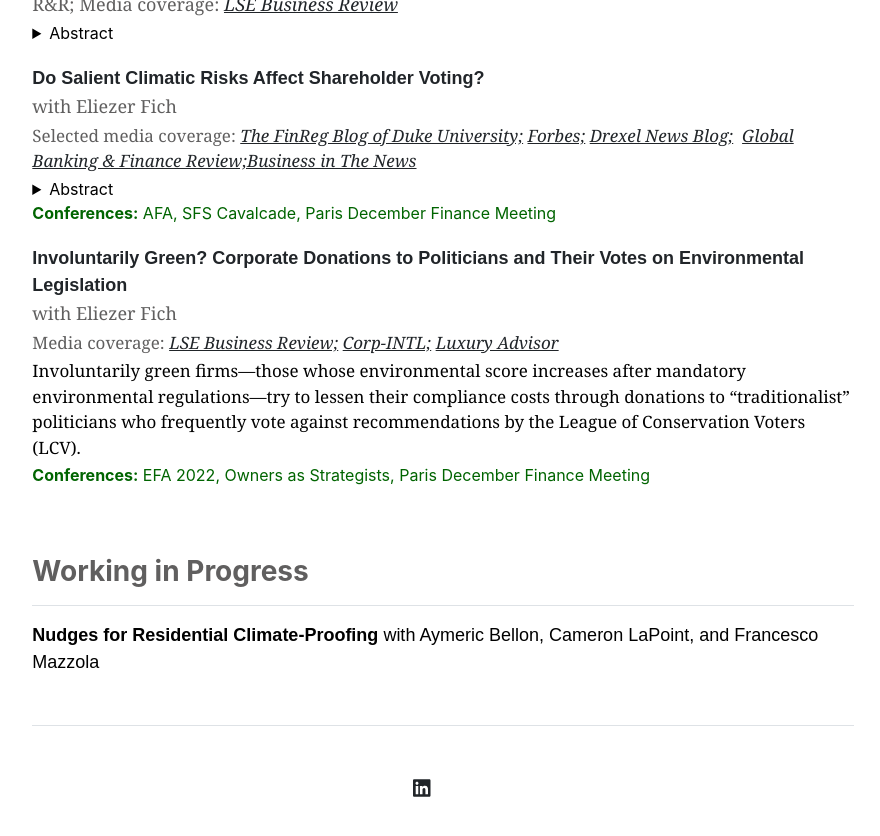
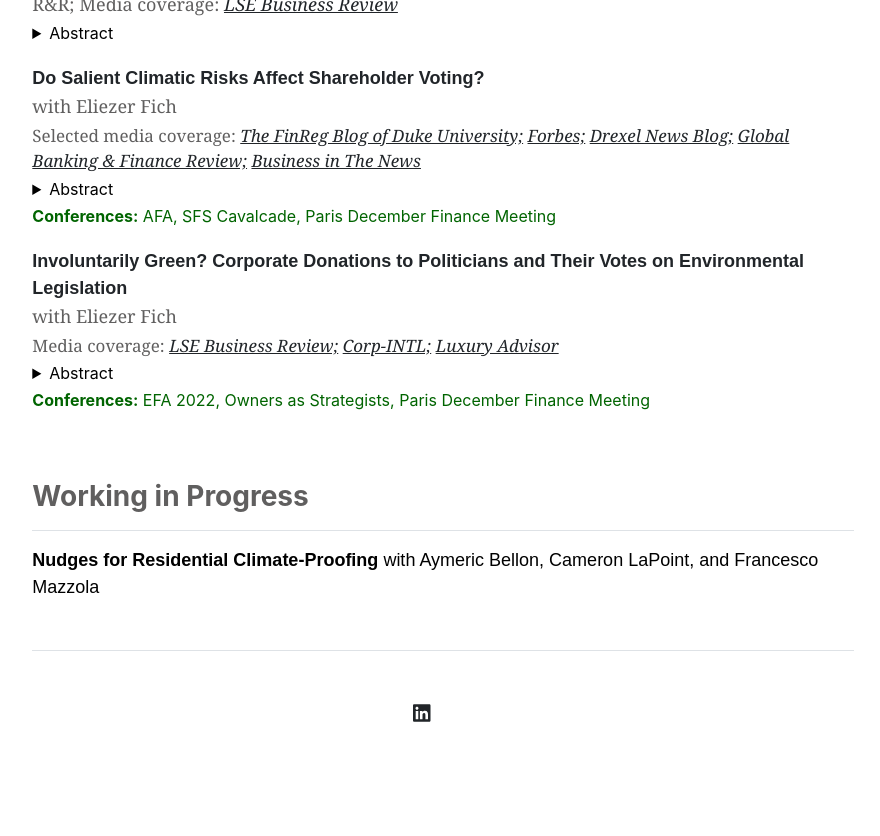
Before and after one commit to guosongxu/guosongxu.github.io, a Jekyll site: the page built from index.md, in a window 1280 px wide and 900 px high, scrolled down 1523 px. Shown: the top 836 px of the window, without its empty margins (197-1077 px from the left). Built offline with Jekyll 4.4.1, drawn with Linux system fonts in a browser that asks for light colours.

Commit message:
Update home.html

```diff
--- a/_layouts/home.html
+++ b/_layouts/home.html
@@ -65,20 +65,25 @@
 
     <p style="font-family:arial, 'MS Sans Serif', arial;font-size:18px;margin-bottom:1px;margin-top:20px;"><a rel="noreferrer noopener" aria-label=" (opens in a new tab)" href="https://papers.ssrn.com/sol3/papers.cfm?abstract_id=3895071" target="_blank" style="text-decoration:none;"><strong>Do Salient Climatic Risks Affect Shareholder Voting?</strong></a></p>
     <p style="font-family:georgia;font-size:18px;margin-bottom:3px;color:#605F5F">with Eliezer Fich</p>
-    <p style="font-family:georgia;font-size:17px;margin-bottom:3px;color:#605F5F">Selected media coverage:&nbsp;<em><a rel="noreferrer noopener" href="https://sites.law.duke.edu/thefinregblog/2021/08/27/do-extreme-weather-events-alter-investors-support-for-the-environment/" target="_blank">The FinReg Blog of Duke University;</a>&nbsp;<a rel="noreferrer noopener" href="https://www.forbes.com/sites/mattsymonds/2023/05/09/how-business-school-research-can-serve-the-world-today/?sh=f99bd0f5fd1d" target="_blank">Forbes;</a>&nbsp;<a rel="noreferrer noopener" href="https://newsblog.drexel.edu/2021/10/13/extreme-weather-events-influence-shareholder-support-of-climate-related-initiatives/" target="_blank">Drexel News Blog;</a>&nbsp;</a>&nbsp;<a rel="noreferrer noopener" href="https://www.globalbankingandfinance.com/how-can-beliefs-shape-corporate-climate-policies/" target="_blank">Global Banking &amp; Finance Review;<a rel="noreferrer noopener" href="https://businessinthenews.co.uk/2021/10/14/shareholders-more-likely-to-support-eco-initiatives-if-they-have-experienced-climate-disasters/" target="_blank">Business in The News</a></em> </p>
+    <p style="font-family:georgia;font-size:17px;margin-bottom:3px;color:#605F5F">Selected media coverage:&nbsp;<em><a rel="noreferrer noopener" href="https://sites.law.duke.edu/thefinregblog/2021/08/27/do-extreme-weather-events-alter-investors-support-for-the-environment/" target="_blank">The FinReg Blog of Duke University;</a>&nbsp;<a rel="noreferrer noopener" href="https://www.forbes.com/sites/mattsymonds/2023/05/09/how-business-school-research-can-serve-the-world-today/?sh=f99bd0f5fd1d" target="_blank">Forbes;</a>&nbsp;<a rel="noreferrer noopener" href="https://newsblog.drexel.edu/2021/10/13/extreme-weather-events-influence-shareholder-support-of-climate-related-initiatives/" target="_blank">Drexel News Blog;</a>&nbsp;<a rel="noreferrer noopener" href="https://www.globalbankingandfinance.com/how-can-beliefs-shape-corporate-climate-policies/" target="_blank">Global Banking &amp; Finance Review;</a>&nbsp;<a rel="noreferrer noopener" href="https://businessinthenews.co.uk/2021/10/14/shareholders-more-likely-to-support-eco-initiatives-if-they-have-experienced-climate-disasters/" target="_blank">Business in The News</a></em> </p>
     <details>
       <summary>Abstract</summary>
       <p>
         Institutional shareholders affected by hurricanes subsequently support environmental proposals in non-affected firms even if they never voted for similar initiatives. Affected shareholders raise their holdings in firms where their pro-climate votes are consequential. More voting support after hurricanes has real effects as environmental proposals endorsed by more hurricane-afflicted shareholders are more likely to pass. Moreover, upon passing environmental proposals, firms exhibit non-trivial decreases in their market capitalization and downgrades by equity analysts. Our evidence indicates that by changing shareholders’ perceptions of the risks faced by their portfolio firms, disruptive life events ultimately shape environmental activism, corporate policies, and firm performance.
       </p>
     </details>
-    <p style="font-size:16px;margin-bottom:20px;color:#006400"><strong>Conferences:</strong> AFA, SFS Cavalcade, Paris December Finance Meeting</p>
+    <p style="font-size:16px;margin-bottom:20px;margin-top:3px;color:#006400"><strong>Conferences:</strong> AFA, SFS Cavalcade, Paris December Finance Meeting</p>
 
     <p style="font-family:arial, 'MS Sans Serif', arial;font-size:18px;margin-bottom:1px;"><a rel="noreferrer noopener" aria-label=" (opens in a new tab)" href="https://papers.ssrn.com/sol3/papers.cfm?abstract_id=3980416" target="_blank" style="text-decoration:none;"><strong>Involuntarily Green? Corporate Donations to Politicians and Their Votes on Environmental Legislation</strong></a></p>
     <p style="font-family:georgia;font-size:18px;margin-bottom:3px;color:#605F5F">with Eliezer Fich</p>
     <p style="font-family:georgia;font-size:17px;margin-bottom:3px;color:#605F5F">Media coverage:&nbsp;<em><a rel="noreferrer noopener" href="https://blogs.lse.ac.uk/businessreview/2022/04/25/why-do-green-firms-support-anti-climate-legislators/" target="_blank">LSE Business Review;</a>&nbsp;<a rel="noreferrer noopener" href="https://www.corp-intl.com/news/newsitem.aspx?ID=399" target="_blank">Corp-INTL;</a>&nbsp;<a rel="noreferrer noopener" href="https://luxuryadviser.com/green-firms-secretly-donate-more-money-to-support-anti-climate-politicians/" target="_blank">Luxury Advisor</a></em> </p>
-    <p style="font-family:georgia;font-size:17px;margin-bottom:3px">Involuntarily green firms—those whose environmental score increases after mandatory environmental regulations—try to lessen their compliance costs through donations to “traditionalist” politicians who frequently vote against recommendations by the League of Conservation Voters (LCV). </p>
-    <p style="font-size:16px;margin-bottom:20px;color:#006400"><strong>Conferences:</strong> EFA 2022, Owners as Strategists, Paris December Finance Meeting</p>
+    <details>
+      <summary>Abstract</summary>
+      <p>
+        Involuntarily green firms—those whose environmental performance increases after mandatory environmental regulations pass—try to lessen their compliance burden by donating to “traditionalist” politicians who frequently vote against recommendations by the League of Conservation Voters (LCV). To achieve this goal, involuntarily green firms target legislators staffing congressional committees overseeing the EPA or politicians with influence over local environmental agencies. Involuntarily green firms exhibit significantly higher market-adjusted abnormal stock returns when their supported politicians narrowly win congressional races. Moreover, a $1 gift by involuntarily green firms to traditionalist politicians is associated with a $900 market capitalization increase when LCV-opposed bills pass.
+      </p>
+    </details>
+    <p style="font-size:16px;margin-bottom:20px;margin-top:3px;color:#006400"><strong>Conferences:</strong> EFA 2022, Owners as Strategists, Paris December Finance Meeting</p>
 
   </div>
 </div>
```
